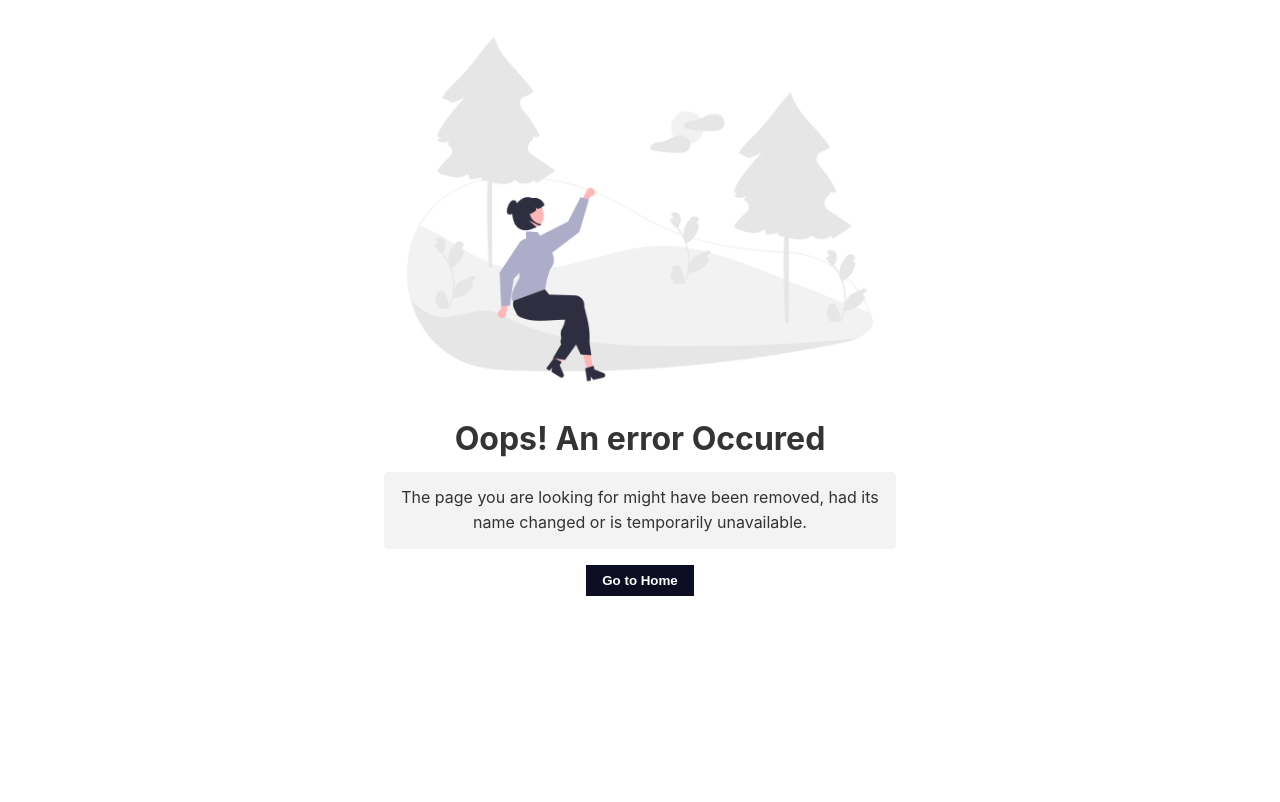
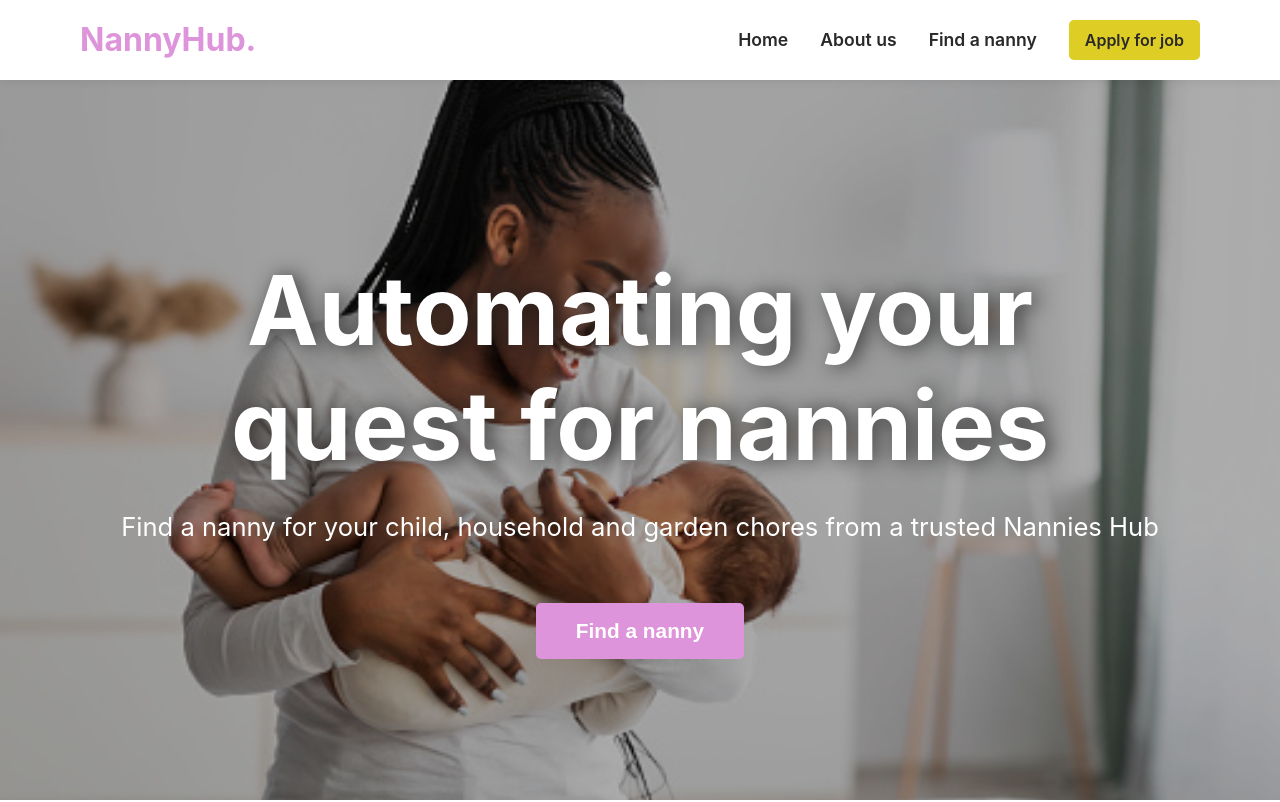
Before and after one commit to gbrowns/nannysHUB, a React (Vite) app in the folder view/: page / in a window 1280 px wide. Shown: the top 802 px of the page. Built offline with nearby package versions, Linux system fonts and the light colour scheme.

Commit message:
add landing page

```diff
--- a/view/src/App.jsx
+++ b/view/src/App.jsx
@@ -9,7 +9,7 @@ import RequestsDash from './pages/RequestsDash'
 import ErrorPage from './pages/ErrorPage'
 
 //import HomePage from './pages/HomePage'
-import PaymentPage from './pages/ErrorPage';
+import HomePage from './pages/HomePage';
 
 import {Routes, Route, Navigate} from 'react-router-dom';
 import AdminLoginPage from './pages/AdminLoginPage'
@@ -26,7 +26,7 @@ function App() {
 
 
       <Routes>
-        <Route path="/" element={<PaymentPage  />} />
+        <Route path="/" element={<HomePage  />} />
         <Route path="/auth/login" element={<AdminLoginPage />} />
 
         <Route path='/admin' element={<AdminProtectedRoutes />} >
--- a/view/src/App.scss
+++ b/view/src/App.scss
@@ -383,3 +383,202 @@
     cursor: pointer;
   }
 }
+
+//pages
+.HomePage{
+  position: relative;
+  background-color: rgb(240, 240, 240);
+  header{
+    position: relative;
+    top: 10vh;
+    height: 100vh;
+
+    img{
+      position: absolute;
+      top: 0;
+      left: 0;
+      width: 100%;
+      height: 100%;
+      object-fit: cover;
+    }
+    .overlay{
+      position: absolute;
+      top: 0;
+      left: 0;
+      width: 100%;
+      height: 100%;
+      background-color: rgba(0, 0, 0, 0.322);
+    }
+    .banner{
+      position: relative;
+      z-index: 1;
+      color: #fff;
+      height: 90vh;
+      display: flex;
+      flex-direction: column;
+      justify-content: center;
+      align-items: center;
+      h1{
+        font-size: 6rem;
+        padding: 2rem 0;
+        width: 80%;
+        line-height: 1.2;
+        text-align: center;
+        text-shadow: 5px 1px 20px rgba(27, 27, 27, 0.767);
+      }
+      p{
+        font-size: 1.6rem;
+        text-align: center;
+      }
+      input{
+        padding: 1rem 2.5rem;
+        border: none;
+        background-color: rgb(221, 148, 218);
+        color: #fff;
+        font-weight: bold;
+        border-radius: 5px;
+        font-size: 1.3rem;
+        cursor: pointer;
+        outline: none;
+
+        margin-top: 4rem;
+
+        &:hover{
+          background-color: rgb(74, 230, 74);
+        }
+      }
+    }
+  }
+
+  main{
+    position: relative;
+    background-color: #fff;
+    section{
+      height: 80vh;
+      padding: 5rem; // 5rem 10rem;
+    }
+
+    .section1{
+      display: grid;
+      grid-template-columns: 1fr 1fr;
+
+      &__left{
+        h2{
+          font-size: 4rem;
+          width: 50%;
+          line-height: 1.2;
+          margin-bottom: 2.5rem;
+        }
+        p{
+          font-size: 1.6rem;
+          line-height: 1.9;
+          margin-bottom: 1.5rem;
+          width: 75%;
+        }
+      }
+      &__right{
+        display: grid;
+        grid-template-columns: repeat(2, 1fr);
+        grid-gap: 2rem;
+        img{
+          width: 100%;
+          height: 100%;
+          object-fit: cover;
+        }
+      }
+    }
+
+    .section2{
+      background-color: rgb(247, 250, 253);
+      padding-top: 2rem;
+      h2{
+        font-size: 4rem;
+        width: 30%;
+        line-height: 1.2;
+        margin-bottom: 1rem;
+      }
+      p{
+        font-size: 1.6rem;
+        line-height: 1.9;
+        margin-bottom: 1.5rem;
+        width: 75%;
+      }
+      .cards{
+        display: flex;
+        flex-wrap: nowrap;
+        justify-content: center;
+        margin-top: 3rem;
+        gap: 2rem;
+        .card{
+          border: 1px solid #ccc;
+          padding: 1rem;
+          border-radius: 5px;
+          cursor: pointer;
+          .icon{
+            font-size: 3rem;
+          }
+          h3{
+            font-size: 1.6rem;
+            margin-bottom: 1rem;
+          }
+          p{
+            font-size: 1.4rem;
+            width: 100%;
+          }
+          input{
+            border: none;
+            padding: 1rem 2rem;
+            cursor: pointer;
+            font-weight: bold;
+            font-size: 1rem;
+          }
+        }
+      }
+    }
+
+    .section3{
+      h3{
+        font-size: 4rem;
+        width: 50%;
+        line-height: 1.2;
+        margin-bottom: 1rem;
+      }
+      p{
+        font-size: 1.4rem;
+        width: 85%;
+        line-height: 1.8;
+      }
+      input{
+        border: none;
+        padding: 1.5rem 2.5rem;
+        cursor: pointer;
+        font-weight: bold;
+        font-size: 1rem;
+        margin-top: 3rem;
+        background-color: rgb(31, 30, 30);
+        color: rgb(255, 255, 255);
+        border-radius: 5px;
+      }
+      .require{
+        margin-top: 3rem;
+        background-color: rgb(243, 243, 243);
+        width: 30%;
+        padding: 1.5rem;
+        border-radius: 5px;
+        h4{
+          font-size: 1.4rem;
+          margin-bottom: 1rem;
+        }
+        ul{
+          list-style-type: none;
+          padding: 0;
+          margin: 0;
+          li{
+            margin-bottom: .5rem;
+          }
+        }
+      }
+
+    }
+  }
+}
--- a/view/src/components/Navbar.jsx
+++ b/view/src/components/Navbar.jsx
@@ -7,7 +7,7 @@ import { useState } from 'react'
 import Logo from '../assets/logo.png'
 
 function Navbar() {
-  const [isOpen, setIsOpen] = useState(true)
+  const [isOpen, setIsOpen] = useState(false)
 
   //handle the state of the navbar
   const handleToggle = () => setIsOpen(!isOpen)
--- a/view/src/pages/HomePage.jsx
+++ b/view/src/pages/HomePage.jsx
@@ -3,7 +3,32 @@ import { FcBusinesswoman } from 'react-icons/fc';
 import Footer from '../components/Footer';
 import Navbar from '../components/Navbar';
 
+import HomeImg from '../assets/nanny2.jpeg'
+import Nanny1 from '../assets/nanny1.jpeg'
+import Nanny2 from '../assets/nanny2.jpeg'
+import Nanny3 from '../assets/nanny3.jpeg'
+import Nanny4 from '../assets/nanny4.jpeg'
+
 function HomePage() {
+
+    const CARDS = [
+        {
+            title: "Live-in Nannies",
+            icon: < FcBusinesswoman className='icon' />,
+            description: "Live-in house-helps stay with you at your residence all the time, occasionally taking a day or two, off work to rest. We have a list of select live in house-helps."
+        },
+        {
+            title: "Emmergency Nannies",
+            icon: < FcBusinesswoman className='icon' />,
+            description: "Emergency Nannies come in handy in the event that your regular house-help does not turn up, for whatever reason. They help you for a day or two. Contact us for emergency house-helps."
+        },
+        {
+            title: "Live-out Nannies",
+            icon: < FcBusinesswoman className='icon' />,
+            description: "Some call them 'day-bugs', we have a list of experienced live-out house-helps who will work for you, coming in the morning and leaving in the evening."
+        },
+    ]
+    /*
     const STEPS = {
         client: [
             {
@@ -74,7 +99,7 @@ function HomePage() {
     <div className='HomePage'>
         <Navbar />
         <div className='banner'>
-              <img src={require('../images/nanny2.jpeg')} alt="banner" width="100px" />
+            <img src={require('../images/nanny2.jpeg')} alt="banner" width="100px" />
             <div className="overlay"></div>
             <h1>Automating your quest for nannies</h1>
             <p>
@@ -187,6 +212,88 @@ function HomePage() {
 
     </div>
   )
+
+    */
+
+  return (
+    <div className='HomePage'>
+        <Navbar />
+        <header>
+            <img src={HomeImg} alt="banner" width="100px" />
+            <div className="overlay"></div>
+            <div className='banner'>
+                <h1>Automating your quest for nannies</h1>
+                <p>
+                    Find a nanny for your child,
+                    household and garden chores from  a trusted <span>Nannies Hub</span>
+                </p>
+                <input type="button" value="Find a nanny" />
+            </div>
+
+        </header>
+        <main>
+            <section className='section1'>
+                <div className="section1__left">
+                    <h2>Nannies Hub got you.</h2>
+                    <p>
+                        Because at <span>Nannies Hub</span>, we work on the solutions to your domestic help problems in Nairobi, Kenya.  Contact us for help today.
+                        With our access of potential employees, we do provide house-helps for full-time and part-time, live-in or live-out jobs, emergency situation nannies for example, when your house help fails to turn up on Sunday evening or even Monday morning and you are reporting to work.
+                        We link you up with experienced helpers and babysitters.
+
+                    </p>
+                </div>
+
+                <div className="section1__right">
+                    <img src={Nanny1} alt="nanny" width="100px" />
+                    <img src={Nanny2} alt="nanny" width="100px" />
+                    <img src={Nanny3} alt="nanny" width="100px" />
+                    <img src={Nanny4} alt="nanny" width="100px" />
+                </div>
+            </section>
+            <section className='section2'>
+                <h2>What Nannies Hub Does?</h2>
+                <p>
+                    Our main business is to help you find domestic workers in the easiest way possible.
+                </p>
+                <div className="cards">
+                    {
+                        CARDS.map(({title, icon, description}, index) => {
+                            return (
+                                <div className="card" key={index}>
+                                    {icon}
+                                    <h3>{title}</h3>
+                                    <p>
+                                        {description}
+                                    </p>
+                                    <input type="button" value="View available" />
+                                </div>
+                            )
+                        })
+                    }
+                </div>
+            </section>
+            <section className='section3'>
+                <h3>Looking forward to become one of the Nannies?</h3>
+                <p>
+                    Are you an experienced house help or nanny in Nairobi? Are you looking for a job? Do you have authentic previous job references and a completely clean criminal record? Are you in good health and willing to take any medical tests requested?
+                    If yes, please get in touch and we will help you get your next job. Be ready to be subjected to a rigorous interview and  background check.
+                </p>
+                <input type="button" value="Apply for a Job" />
+
+                <div className='require'>
+                    <h4>Qualifications</h4>
+                    <ul>
+                        <li>Must be 18 years of age and above</li>
+                        <li>Must have a national ID</li>
+                        <li>Must have atleast two proper skills</li>
+                        <li>Must be verified in order to begin work</li>
+                    </ul>
+                </div>
+            </section>
+        </main>
+        <Footer />
+    </div>
+  )
 }
 
 export default HomePage
--- a/view/src/sass/main.scss
+++ b/view/src/sass/main.scss
@@ -27,6 +27,7 @@ nav{
                   margin-left: 2rem;
                   font-size: 1.1rem;
                   color: rgb(42, 40, 40);
+                  font-weight: 600;
                   text-decoration: none;
                   &:hover{
                         color: rgb(164, 68, 242);
@@ -52,19 +53,21 @@ nav{
 
 footer{
       position: relative;
-      background-color: rgb(245, 245, 245);
+      background-color: rgb(247, 245, 245);
       height: 40vh;
 
       display: flex;
       flex-direction: column;
       .section-a{
             height: 100%;
-            background-color: rgb(245, 230, 255);
+            background-color: rgb(161, 161, 161);
             padding: 2rem 5rem;
 
             h3{
-                  font-size: 2.5rem;
-                  margin-bottom: 1.5rem;
+                  font-size: 4rem;
+                  margin-bottom: 2rem;
+                  width: 40%;
+                  line-height: 1.2;
             }
 
             input{
--- a/view/src/sass/media.scss
+++ b/view/src/sass/media.scss
@@ -170,6 +170,17 @@
                   width: 90% !important;
                   line-height: 1.4;
 
+            }
+      }
+
+      //pages
+      .HomePage{
+            header{
+                  .banner{
+                        h1{
+                              font-size: 1.1rem!important;
+                        }
+                  }
             }
       }
 
@@ -515,6 +526,7 @@
             }
       }
 
+      //error page
       .Errorpage{
 
             padding: .6rem;
```
